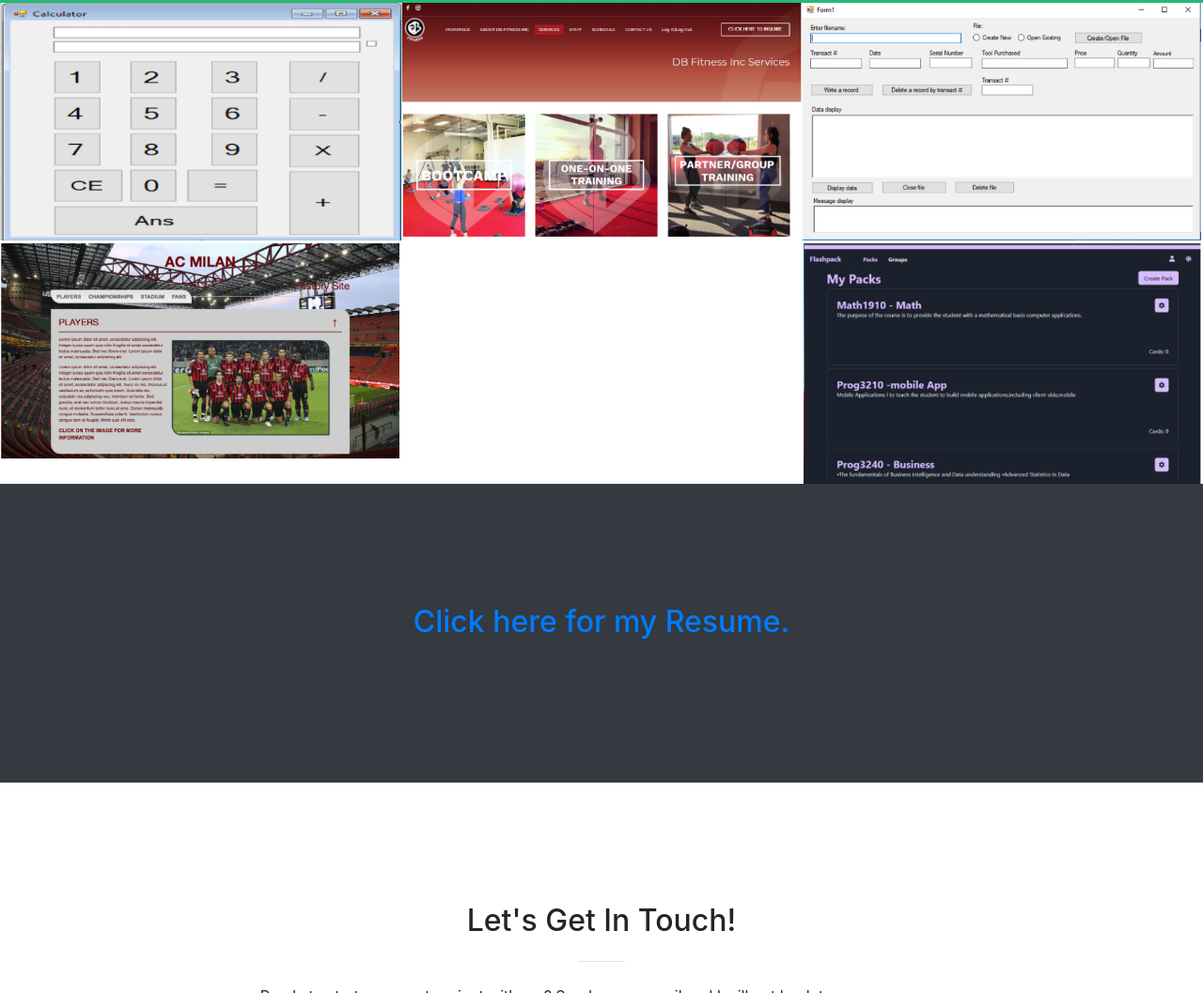
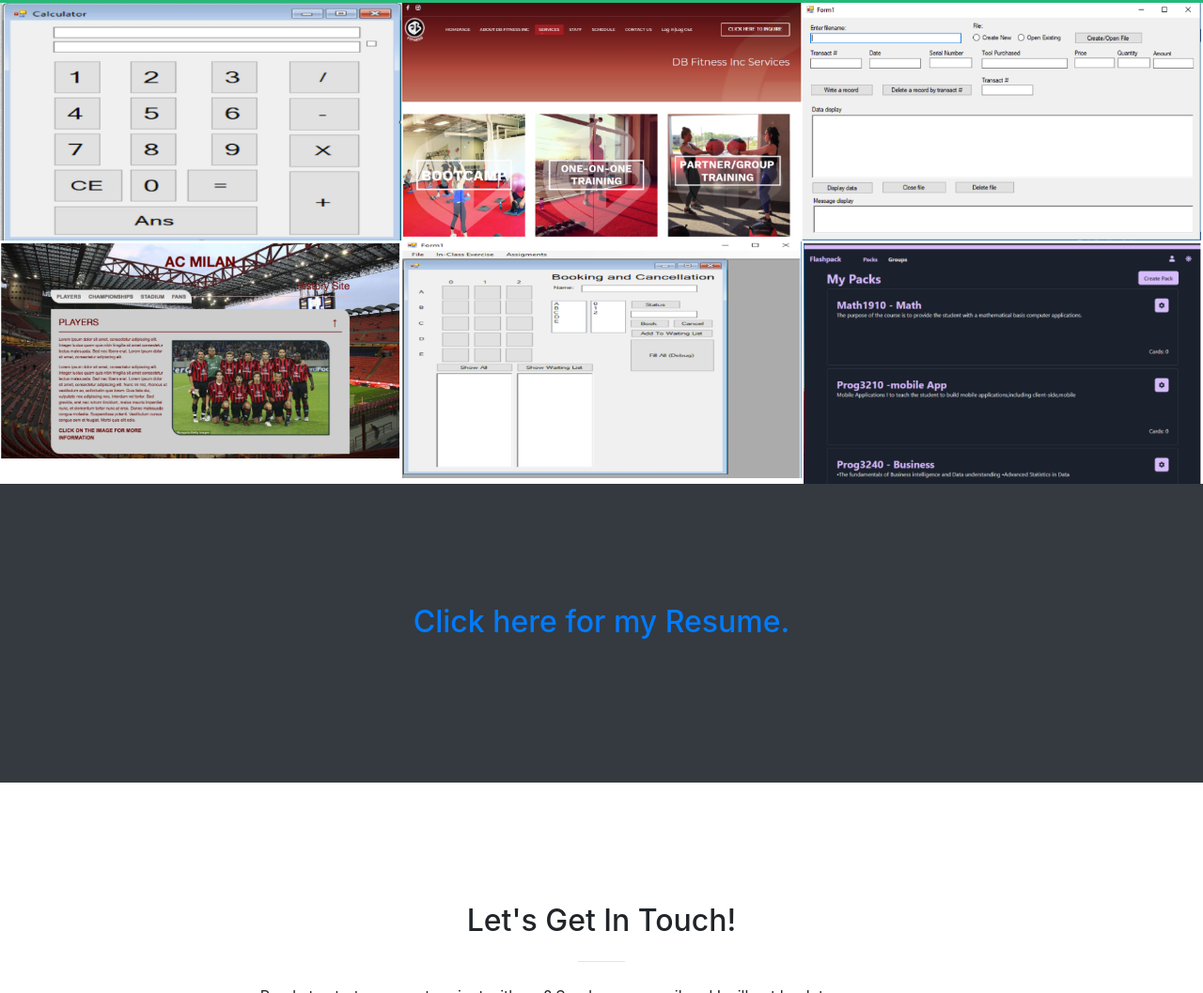
Before and after one commit to GpSacco/GpSacco.github.io, a website with bundled scripts: page index.html in a window 1280 px wide. Shown: the part 2767-3824 px from the top of the page at 94% size. Built offline with nearby package versions, Linux system fonts and the light colour scheme; files whose address does not match are found by name.

Commit message:
Update index.html

```diff
--- a/index.html
+++ b/index.html
@@ -280,7 +280,7 @@
           </div>
           <div class="col-lg-4 col-sm-6">
             <a class="portfolio-box" href="img/portfolio/fullsize/GpCounlting.exe">
-              <img class="img-fluid" src="img/portfolio/thumbnails/ft.PNG" alt="">
+              <img class="img-fluid" src="img/portfolio/thumbnails/tf.PNG" alt="">
               <div class="portfolio-box-caption">
                 <div class="portfolio-box-caption-content">
                   <div class="project-category text-faded">
```
